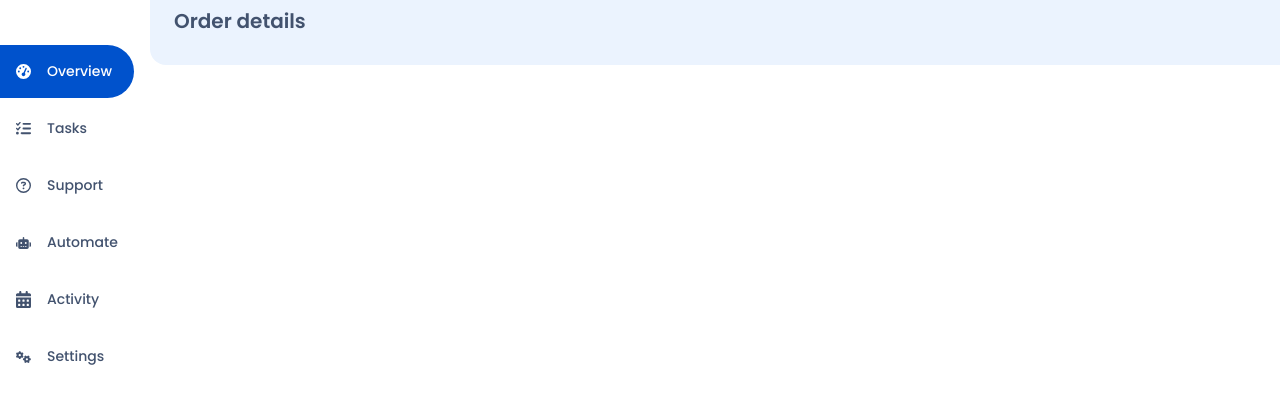
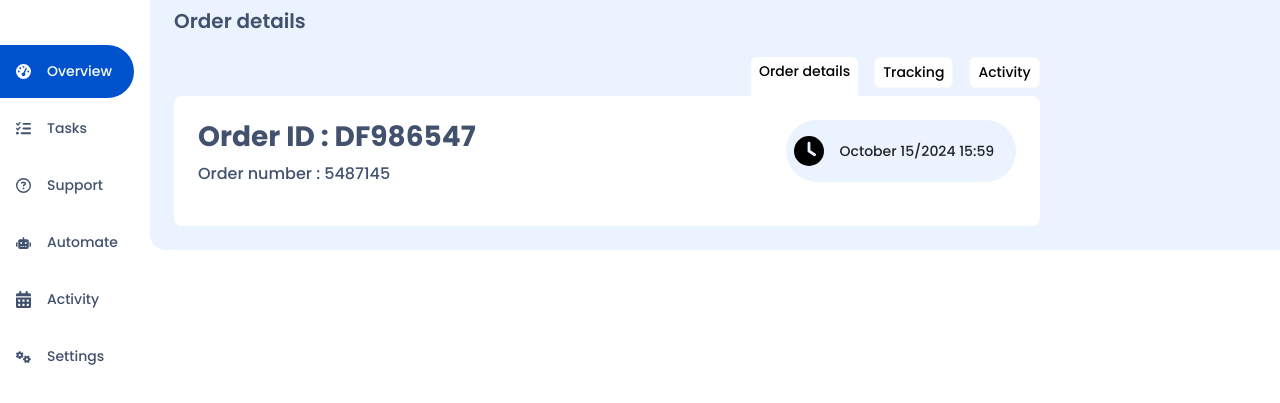
Before and after one commit to Youssef-Ghafir/dash_board_egrow_redesign, a plain HTML site: page index.html in a window 1280 px wide. Shown: the part 85-488 px from the top of the page. Drawn offline with nearby package versions, Linux system fonts and the light colour scheme.

Commit message:
new Save !

```diff
--- a/assets/main.css
+++ b/assets/main.css
@@ -15,6 +15,7 @@ a {
 :root {
   --w-sideBar: 150px;
   --grey-color: #42526e;
+  --light-bleu: #ebf3fe;
 }
 ul {
   list-style: none;
@@ -69,9 +70,9 @@ ul {
   font-size: 14px;
 }
 .content_child {
-  background-color: #ebf3fe;
+  background-color: var(--light-bleu);
   display: grid;
-  grid-template-columns: 64% 35%;
+  grid-template-columns: 80% 18%;
   justify-content: space-between;
 }
 .content_child .col_left h4 {
@@ -79,4 +80,9 @@ ul {
   font-weight: 600;
   font-size: 20px;
 }
+.content_child .btn_navigate .active {
+  background-color: #fff;
+  box-shadow: 0px 20px 1px 0px #ffff;
+  border: transparent;
+}
 /* Main Style */
--- a/index.html
+++ b/index.html
@@ -113,7 +113,7 @@
     <div class="content position-absolute">
       <!-- Start TopNavBar -->
       <nav
-        class="top_nav d-flex justify-content-between align-items-center flex-wrap"
+        class="top_nav d-flex justify-content-between align-items-center flex-wrap pe-2"
       >
         <div
           class="left_inf d-flex justify-content-between align-items-center gap-4"
@@ -206,12 +206,71 @@
         </div>
       </nav>
       <!-- End TopNavBar -->
+      <!-- Start the content -->
       <div class="content_child p-4 rounded-start-4">
         <div class="col_left">
-          <h4>Order details</h4>
+          <h4 class="mb-4">Order details</h4>
+          <div
+            class="btn_navigate d-flex align-items-start gap-3 justify-content-end mb-2"
+          >
+            <button
+              class="btn btn-light btn-sm fw-medium rounded-2 active"
+              style="background-color: #fff"
+            >
+              Order details
+            </button>
+            <button
+              class="btn btn-light btn-sm fw-medium rounded-2"
+              style="background-color: #fff"
+            >
+              Tracking
+            </button>
+            <button
+              class="btn btn-light btn-sm fw-medium rounded-2"
+              style="background-color: #fff"
+            >
+              Activity
+            </button>
+          </div>
+          <div class="content_col p-4 rounded-3 bg-white">
+            <div
+              class="inf d-flex justify-content-between align-items-start flex-wrap"
+            >
+              <div>
+                <h2 class="fs-3 fw-bold" style="color: var(--grey-color)">
+                  Order ID : DF986547
+                </h2>
+                <p class="fw-medium" style="color: var(--grey-color)">
+                  Order number : 5487145
+                </p>
+              </div>
+              <div
+                class="time d-flex align-items-center gap-3 rounded-5 px-2 py-3"
+                style="
+                  background-color: var(--light-bleu);
+                  min-width: 230px;
+                  max-width: 100%;
+                "
+              >
+                <svg
+                  xmlns="http://www.w3.org/2000/svg"
+                  viewBox="0 0 512 512"
+                  style="min-width: 30px"
+                >
+                  <path
+                    d="M256 0a256 256 0 1 1 0 512A256 256 0 1 1 256 0zM232 120l0 136c0 8 4 15.5 10.7 20l96 64c11 7.4 25.9 4.4 33.3-6.7s4.4-25.9-6.7-33.3L280 243.2 280 120c0-13.3-10.7-24-24-24s-24 10.7-24 24z"
+                  />
+                </svg>
+                <p class="mb-0 fw-medium" style="font-size: 14px">
+                  October 15/2024 15:59
+                </p>
+              </div>
+            </div>
+          </div>
         </div>
         <div class="col_right"></div>
       </div>
+      <!-- End the content -->
     </div>
   </body>
 </html>
```
